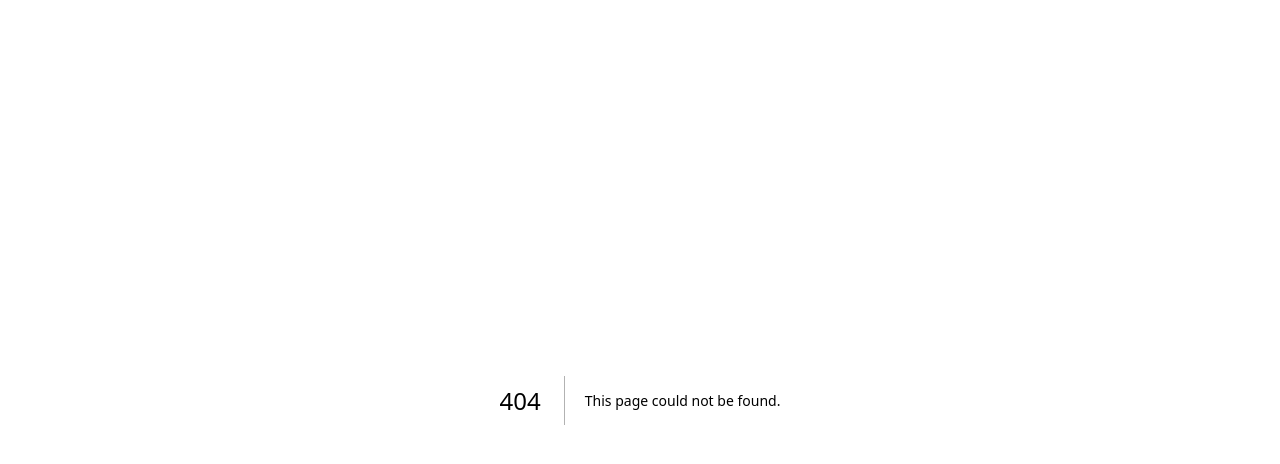
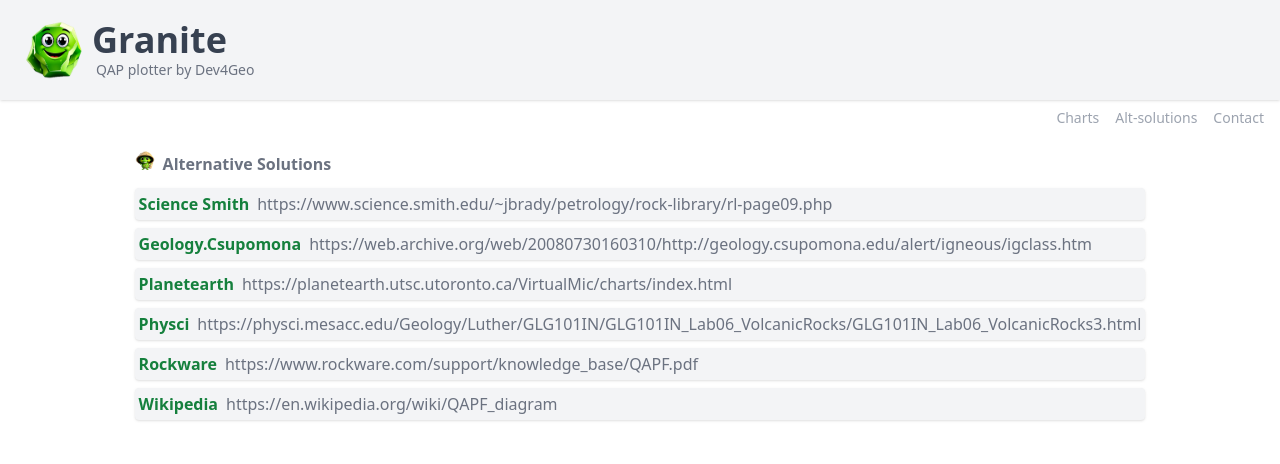
Before and after one commit to Dev4Geo/granite, a Next.js app: page /alt-solutions in a window 1280 px wide. Before the commit this address had no page. Shown: the top 464 px of the page. Built offline with nearby package versions, Linux system fonts and the light colour scheme.

Commit message:
alternative solutions

```diff
--- /dev/null
+++ b/src/components/altSolutions/link.tsx
@@ -0,0 +1,20 @@
+import Link from "next/link";
+
+type MyLinkProps = {
+  title: string;
+  href: string;
+};
+const MyLink = ({ title, href }: MyLinkProps) => {
+  return (
+    //
+    <Link href={href}>
+      <div className="flex flex-row space-x-2 bg-gray-100 shadow rounded p-1">
+        <div className="text-[1rem] font-bold text-green-700">{title}</div>
+        <div className="">
+            {href}
+        </div>
+      </div>
+    </Link>
+  );
+};
+export default MyLink;
--- a/src/components/shared/myMenu.tsx
+++ b/src/components/shared/myMenu.tsx
@@ -18,8 +18,9 @@ function MenuItem({ title, href, current }: MyMenuProps) {
 
 const MyMenu = ({current }:{current:string}) => {
   return (
-    <div className="flex flex-row justify-end w-full my-2 px-2 text-sm text-gray-400 space-x-4 z-0">
+    <div className="flex flex-row justify-end w-full my-2 px-2 text-sm text-gray-400 space-x-4 mr-4 z-0">
       <MenuItem title={"Charts"} href={"/charts"} current={current}/>
+      <MenuItem title={"Alt-solutions"} href={"/alt-solutions"} current={current}/>
       <MenuItem title={"Contact"} href={"https://github.com/Dev4Geo/Dev4Geo/blob/main/contact.md"} current={current}/>
     </div>
   );
--- /dev/null
+++ b/src/pages/alt-solutions.tsx
@@ -0,0 +1,38 @@
+import MyLink from "@/components/altSolutions/link";
+import MyMenu from "@/components/shared/myMenu";
+import Image from "next/image";
+
+const AltSolutions = () => {
+  const monsterSize = 20;
+  return (
+    //
+    <div className="flex flex-col items-center w-full">
+      <MyMenu current="" />
+      <div className="flex flex-col">
+        <div className="flex flex-row items-end justify-start w-full">
+          <Image
+            src={"/monster.png"}
+            alt={""}
+            width={monsterSize}
+            height={monsterSize}
+          />
+          <div className="text-gray-500 font-bold ml-2 mt-4 mb-[-0.25rem]">
+            Alternative Solutions
+          </div>
+        </div>
+        {
+          // content
+        }
+        <div className="flex flex-col mt-4 text-gray-500 space-y-2">
+          <MyLink title="Science Smith" href="https://www.science.smith.edu/~jbrady/petrology/rock-library/rl-page09.php" />
+          <MyLink title="Geology.Csupomona" href="https://web.archive.org/web/20080730160310/http://geology.csupomona.edu/alert/igneous/igclass.htm" />
+          <MyLink title="Planetearth" href="https://planetearth.utsc.utoronto.ca/VirtualMic/charts/index.html"  />
+          <MyLink title="Physci" href="https://physci.mesacc.edu/Geology/Luther/GLG101IN/GLG101IN_Lab06_VolcanicRocks/GLG101IN_Lab06_VolcanicRocks3.html" />
+          <MyLink title="Rockware" href="https://www.rockware.com/support/knowledge_base/QAPF.pdf" />
+          <MyLink title="Wikipedia" href="https://en.wikipedia.org/wiki/QAPF_diagram" />
+        </div>
+      </div>
+    </div>
+  );
+};
+export default AltSolutions;
```
Also changed, not shown: 1 other file (tests, documents, lock files or other folders).
